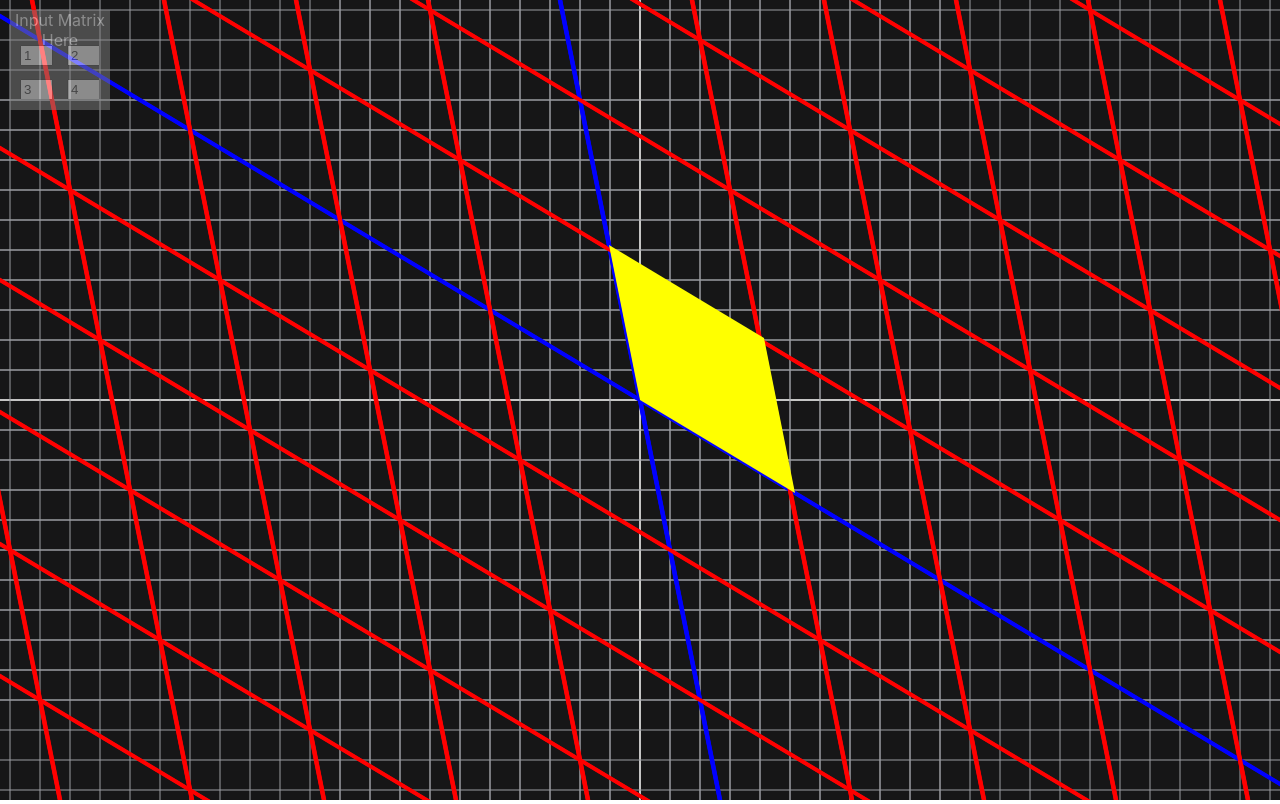
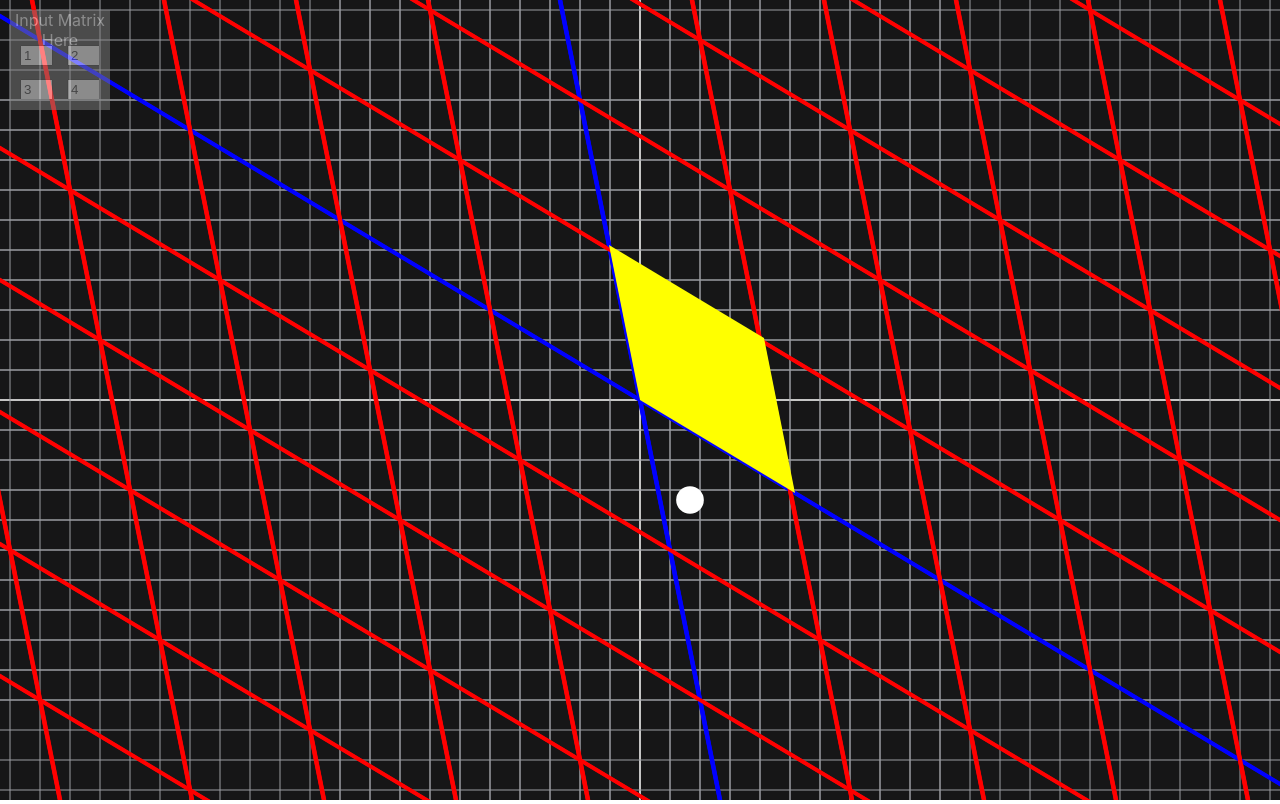
Before and after one commit to SimpsonThomas/maths-web, a React (Create React App) app: page / in a window 1280 px wide. Built offline with nearby package versions, Linux system fonts and the light colour scheme.

Commit message:
Fixing errors

```diff
--- a/src/Components/canvas.js
+++ b/src/Components/canvas.js
@@ -39,7 +39,7 @@ const Canvas = props => {
         let height = ctx.canvas.height
 
         for (let i=-10; i*gridSize<=2*Math.max(height/2,width/2); i++) {
-            let colour = i==0 ? colourMajor : colourMinor
+            let colour = i===0 ? colourMajor : colourMinor
             //let colour = colour2
             // x gridlines
             drawLine(ctx, {x:-width/2,y:i*gridSize}, {x:width/2,y:i*gridSize}, colour)
@@ -57,7 +57,7 @@ const Canvas = props => {
     }
 
     const shiftGrid = (ctx) => {
-        let gridSize = gridProps.size
+        //let gridSize = gridProps.size
         let width = ctx.canvas.width
         let height = ctx.canvas.height
 
@@ -91,7 +91,7 @@ const Canvas = props => {
             context.fillRect(-canvas.width/2, -canvas.height/2, canvas.width, canvas.height)
             grid(context)
             detShape(context, 'blue')
-            //draw(context,frameCount)
+            draw(context,frameCount)
             shiftGrid(context)
 
             animationFrameId = window.requestAnimationFrame(render)
```
